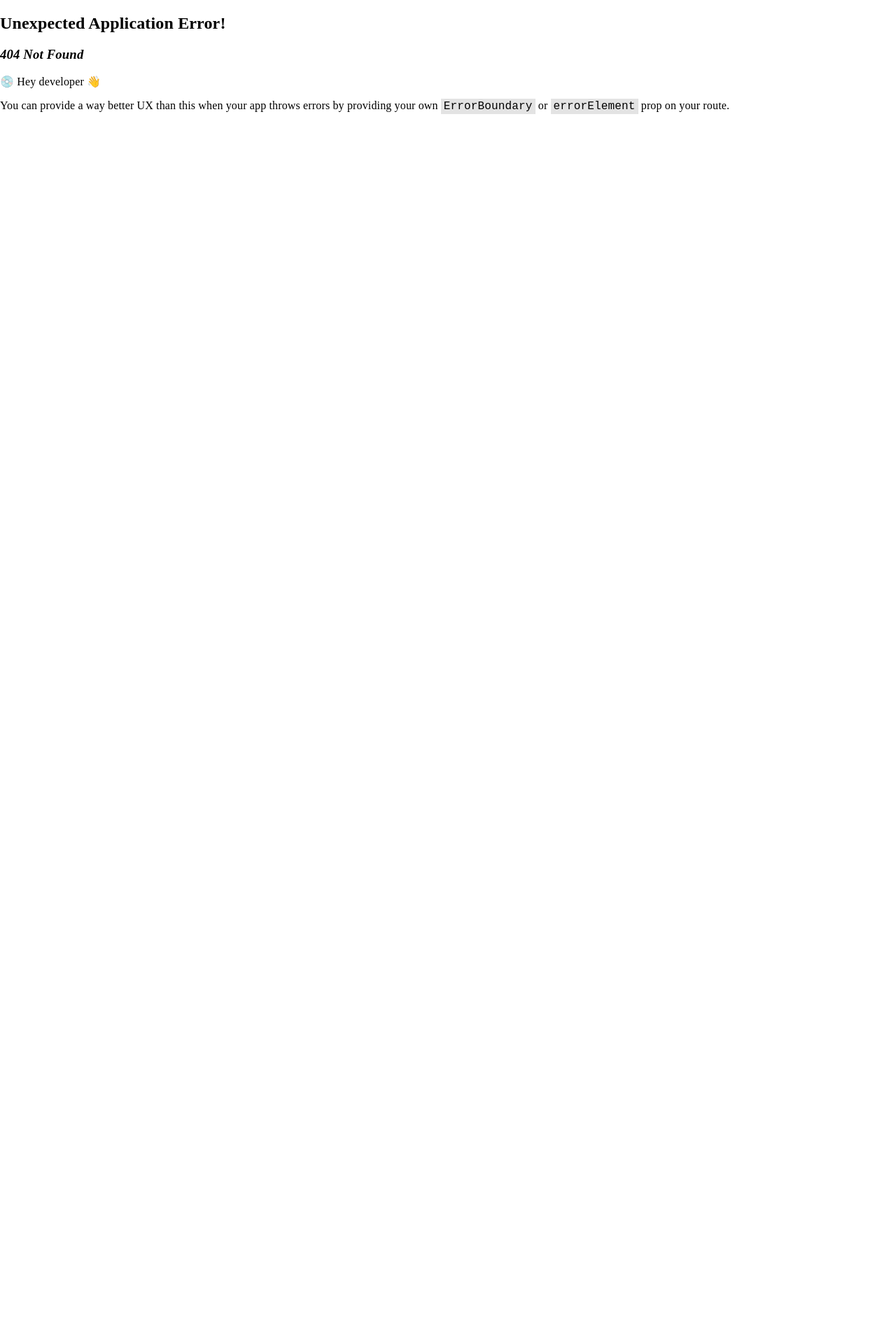
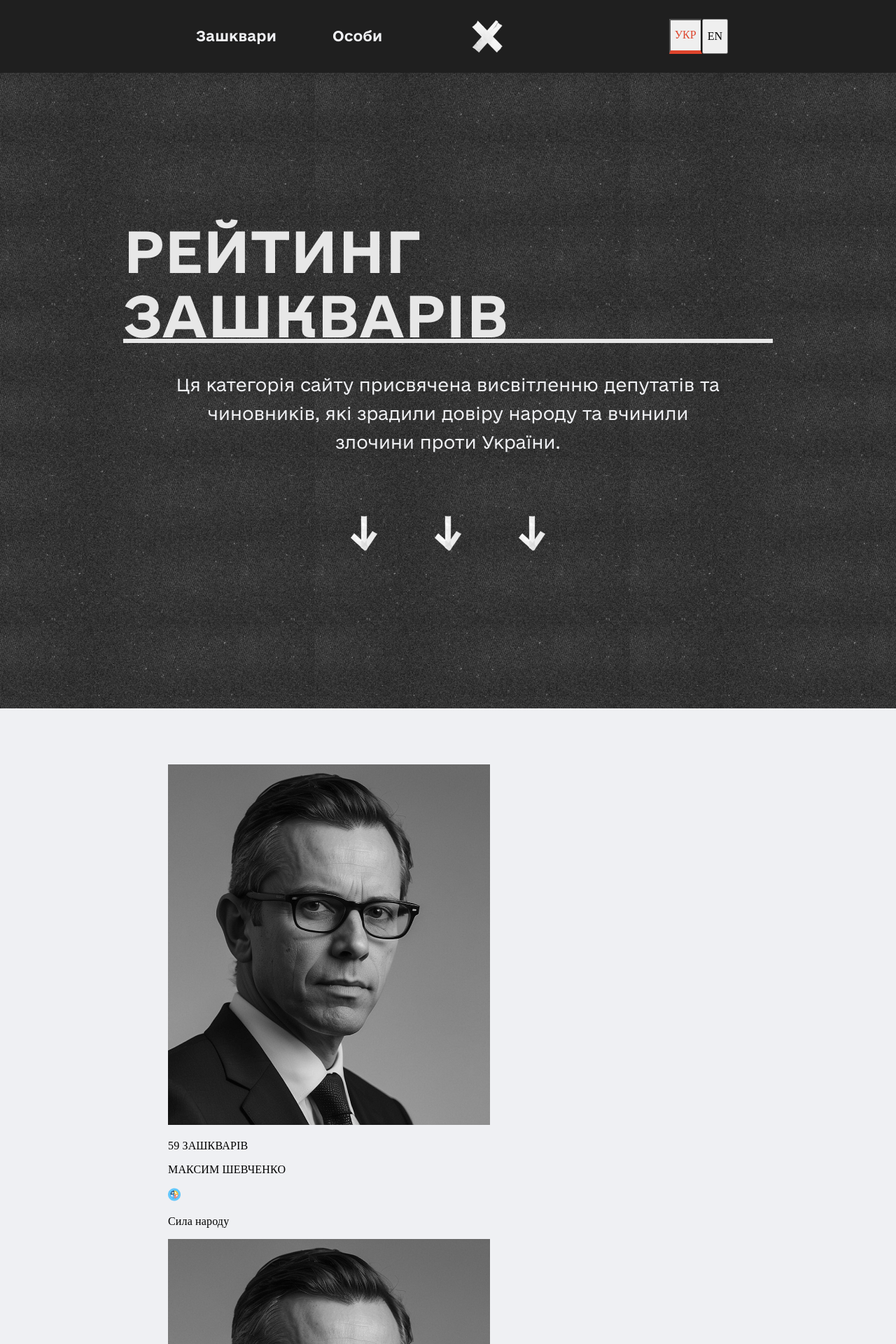
Before and after one commit to veta306/resistance, a React (Vite) app: page /rating in a window 1280 px wide. Before the commit this address had no page. Shown: the top 1920 px of the page at 70% size. Before the commit the page ends 800 px from the top, so only its background shows below. Built offline with nearby package versions, Linux system fonts and the light colour scheme.

Commit message:
new rating

```diff
--- a/src/components/footer/footer.module.css
+++ b/src/components/footer/footer.module.css
@@ -19,7 +19,8 @@
 }
 
 .link {
-  padding: 46px;
+  padding: 45px;
+  padding-top: 42px;
   padding-inline: 13px;
   font-family: 'e-Ukraine-Regular';
   font-size: 20px;
--- a/src/components/footer/index.tsx
+++ b/src/components/footer/index.tsx
@@ -10,7 +10,7 @@ const Footer: FC = () => {
         <Link to={'/'} className={styles.link}>
           Зашквари
         </Link>
-        <Link to={'/'} className={styles.link}>
+        <Link to={'/rating'} className={styles.link}>
           Особи
         </Link>
         <div className={styles.terms}>Privacy Policy Terms of Use</div>
--- a/src/components/header/header.module.css
+++ b/src/components/header/header.module.css
@@ -43,4 +43,11 @@
   background-color: transparent;
   border: none;
   cursor: pointer;
+  box-sizing: border-box;
 }
+
+.active {
+  color: var(--selected-color);
+  border-bottom: 5px solid var(--selected-color);
+  transition: color 0.3s, border-bottom 0.3s;
+}
--- a/src/components/header/index.tsx
+++ b/src/components/header/index.tsx
@@ -1,23 +1,41 @@
-import { FC } from 'react';
+import React, { useState, FC } from 'react';
 import logo from '../../assets/images/logo.png';
 import styles from './header.module.css';
 import { Link } from 'react-router-dom';
 
 const Header: FC = () => {
+  const [activeLanguage, setActiveLanguage] = useState('УКР');
+
+  const handleLanguageChange = (language: string) => {
+    setActiveLanguage(language);
+  };
+
   return (
     <header className={styles.header}>
       <div className={styles.links}>
         <Link to={'/'} className={styles.link}>
           Зашквари
         </Link>
-        <Link to={'/'} className={styles.link}>
+        <Link to={'/rating'} className={styles.link}>
           Особи
         </Link>
       </div>
-      <img src={logo} alt="logo" className={styles.logo} />
+      <Link to={'/'}>
+        <img src={logo} alt="logo" className={styles.logo} />
+      </Link>
       <div className={styles.languages}>
-        <button className={styles.languageButton}>УКР</button>
-        <button className={styles.languageButton}>EN</button>
+        <button
+          className={`${styles.languageButton} ${activeLanguage === 'УКР' ? styles.active : ''}`}
+          onClick={() => handleLanguageChange('УКР')}
+        >
+          УКР
+        </button>
+        <button
+          className={`${styles.languageButton} ${activeLanguage === 'EN' ? styles.active : ''}`}
+          onClick={() => handleLanguageChange('EN')}
+        >
+          EN
+        </button>
       </div>
     </header>
   );
--- a/src/main.tsx
+++ b/src/main.tsx
@@ -2,6 +2,7 @@ import React from 'react';
 import ReactDOM from 'react-dom/client';
 import { RouterProvider, createBrowserRouter } from 'react-router-dom';
 import HomePage from './pages/home';
+import RatingPage from './pages/rating';
 import './index.css';
 import 'normalize.css';
 
@@ -10,6 +11,10 @@ const router = createBrowserRouter([
     path: '/',
     element: <HomePage />,
   },
+  {
+    path: '/rating',
+    element: <RatingPage />,
+  },
 ]);
 
 ReactDOM.createRoot(document.getElementById('root')!).render(
--- a/src/pages/rating/index.tsx
+++ b/src/pages/rating/index.tsx
@@ -0,0 +1,88 @@
+import { FC } from 'react';
+import Header from '../../components/header';
+import Footer from '../../components/footer';
+import styles from './rating.module.css';
+import arrowDown from '../../assets/images/arrow_down.png';
+import cardImage from '../../assets/images/card_image_example.png';
+import partyLogo from '../../assets/images/party_logo_example.png';
+
+const ratingCards = [
+  {
+    image: cardImage,
+    count: 59,
+    name: 'МАКСИМ ШЕВЧЕНКО',
+    party: 'Сила народу',
+    logo: partyLogo,
+  },
+  {
+    image: cardImage,
+    count: 45,
+    name: 'ОЛЕГ СИДОРЕНКО',
+    party: 'Партія справедливості',
+    logo: partyLogo,
+  },
+  {
+    image: cardImage,
+    count: 26,
+    name: 'ОЛЕНА ПЕТРЕНКО',
+    party: 'Голос України',
+    logo: partyLogo,
+  },
+];
+
+const repeatedRatingCards = Array(4).fill(ratingCards).flat();
+
+const RatingPage: FC = () => {
+  return (
+    <>
+      <Header />
+      <main className={styles.main}>
+        <section className={styles.introduction}>
+          <div className={styles.sitename}>
+            <p className={styles.name}>РЕЙТИНГ ЗАШКВАРІВ</p>
+          </div>
+          <div className={styles.whiteLine}></div>
+          <p className={styles.goal}>
+            Ця категорія сайту присвячена висвітленню депутатів та чиновників,
+            які зрадили довіру народу та вчинили злочини проти України.
+          </p>
+          <div className={styles.arrows}>
+            <img src={arrowDown} alt="arrow" />
+            <img src={arrowDown} alt="arrow" />
+            <img src={arrowDown} alt="arrow" />
+          </div>
+        </section>
+        <section className={styles.rating}>
+          <div className={styles.ratingCards}>
+            {repeatedRatingCards.map((ratingCard, index) => {
+              return (
+                <div key={index} className={styles.ratingCard}>
+                  <img
+                    src={ratingCard.image}
+                    alt="card image"
+                    className={styles.ratingCardImage}
+                  />
+                  <p className={styles.ratingCardCount}>
+                    {ratingCard.count} ЗАШКВАРІВ
+                  </p>
+                  <p className={styles.ratingCardName}>{ratingCard.name}</p>
+                  <div className={styles.ratingCardParty}>
+                    <img
+                      src={ratingCard.logo}
+                      alt="party logo"
+                      className={styles.partyLogo}
+                    />
+                    <p className={styles.partyName}>{ratingCard.party}</p>
+                  </div>
+                </div>
+              );
+            })}
+          </div>
+        </section>
+      </main>
+      <Footer />
+    </>
+  );
+};
+
+export default RatingPage;
--- a/src/pages/rating/rating.module.css
+++ b/src/pages/rating/rating.module.css
@@ -0,0 +1,115 @@
+.main {
+  background-image: url('../../assets/images/background.png');
+}
+
+.introduction {
+  padding: 200px 176px;
+  display: flex;
+  flex-direction: column;
+  align-items: center;
+  gap: 60px;
+}
+
+.sitename {
+  height: 200px;
+  display: flex;
+  align-items: center;
+  gap: 40px;
+}
+
+.name {
+  font-family: 'e-Ukraine-Head-Bold';
+  font-size: 80px;
+  color: var(--light-heading-color);
+}
+
+.whiteLine {
+  width: 100%;
+  margin-top: -80px;
+  height: 6px;
+  background-color: var(--light-heading-color);
+}
+
+.goal {
+  margin: 0;
+  width: 800px;
+  margin-top: -20px;
+  text-align: center;
+  font-family: 'e-Ukraine-Light';
+  font-size: 24px;
+  line-height: 1.7em;
+  color: var(--light-text-color);
+}
+
+.arrows {
+  display: flex;
+  gap: 20px;
+}
+
+.rating {
+  display: flex;
+  flex-direction: column;
+  gap: 60px;
+  padding: 80px 240px;
+  background-color: var(--light-text-color);
+}
+
+.rating-cards {
+  display: grid;
+  grid-template-columns: repeat(3, 1fr);
+  gap: 30px;
+}
+
+.rating-card:hover{
+    .rating-card-count{
+        background-color: var(--selected-color);
+    }
+}
+
+.rating-card {
+  width: 460px;
+  height: 731px;
+}
+
+.rating-card-image {
+  z-index: 1;
+}
+
+.rating-card-count {
+  position: relative;
+  margin: -58px 0 0 0;
+  padding: 10px 20px;
+  background-color: var(--background-color);
+  color: var(--light-text-color);
+  font-family: 'e-Ukraine-Head-Bold';
+  font-size: 24px;
+  letter-spacing: 0.4px;
+  line-height: 1.5em;
+}
+
+.rating-card-name {
+  display: table-caption;
+  margin: 20px 0 0 0;
+  font-family: 'e-Ukraine-Head-Bold';
+  font-size: 36px;
+  color: var(--background-color);
+}
+
+.rating-card-party {
+  display: flex;
+  margin: 20px 0 0 0;
+  gap: 10px;
+  align-items: center;
+  line-height: 2em;
+}
+
+.party-logo {
+  width: 18px;
+  height: 18px;
+}
+
+.party-name {
+  margin: 0;
+  font-family: 'e-Ukraine-Light';
+  font-size: 18px;
+}
```
Also changed, not shown: .eslintrc.cjs, .prettierrc.cjs, src/assets/images/fontisto_arrow-right.png (added).
